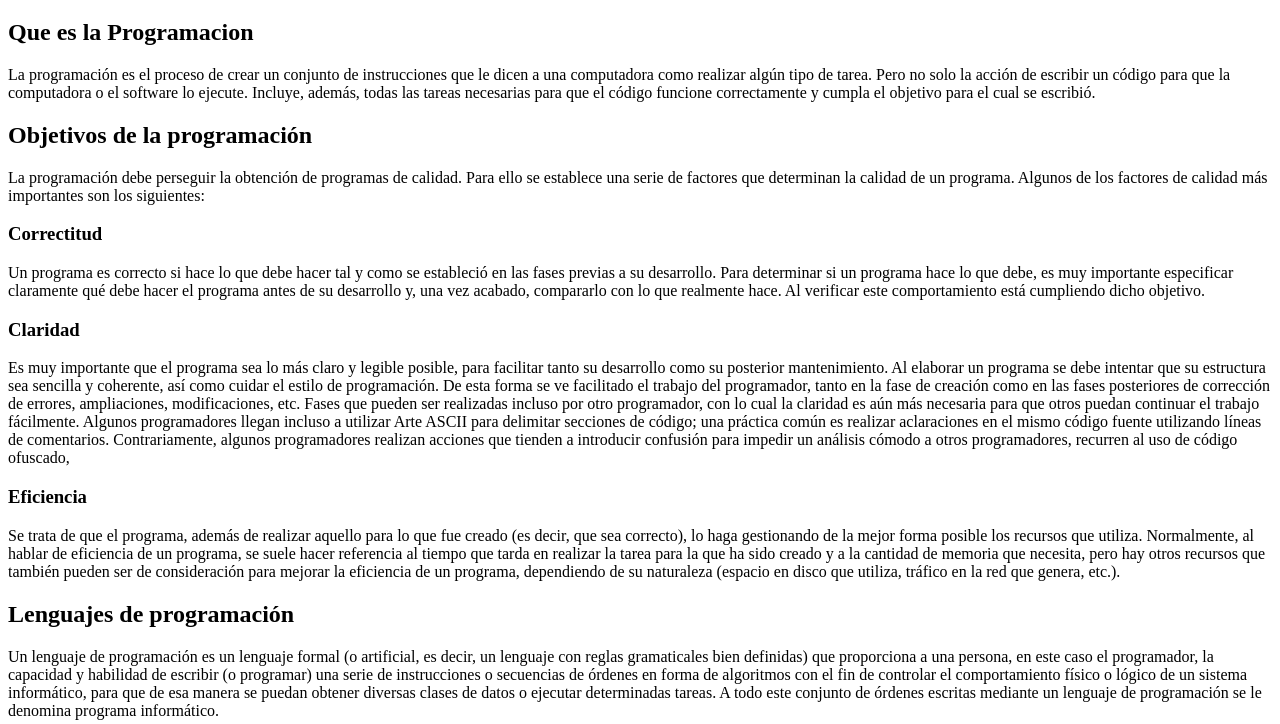
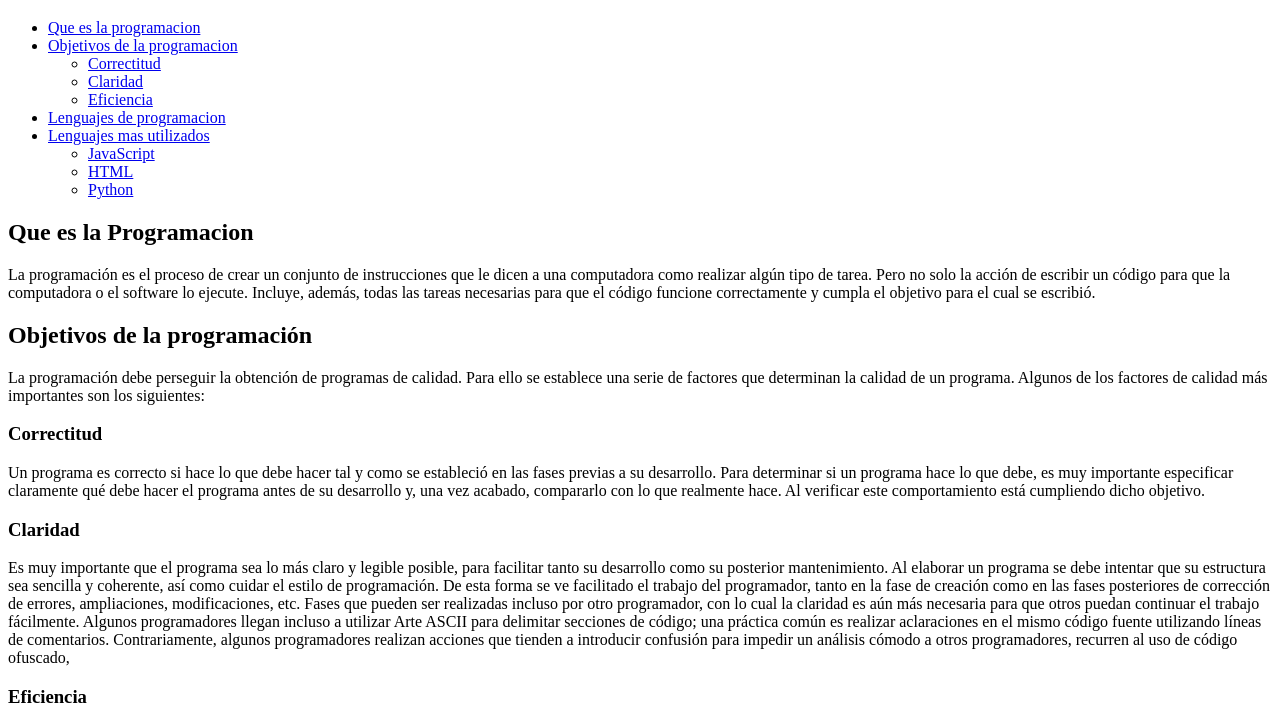
Before and after one commit to lisandrot10/html-practicas, a plain HTML site: page index.html in a window 1280 px wide. Shown: the part 61-785 px from the top of the page. Drawn offline with Linux system fonts and the light colour scheme.

Commit message:
second commit

```diff
--- a/index.html
+++ b/index.html
@@ -8,7 +8,24 @@
   <body>
     <h1>Programacion</h1>
 
-    <h2>Que es la Programacion</h2>
+    <ul>
+      <li><a href="#Que es la programacion">Que es la programacion</a></li>
+      <li><a href="#Objetivos de la programacion">Objetivos de la programacion</a></li>
+<ul>
+  <li><a href="#Correctitud">Correctitud</a></li>
+  <li><a href="#Claridad">Claridad</a></li>
+  <li><a href="#Eficiencia">Eficiencia</a></li>
+</ul>
+<li><a href="#Lenguajes de programacion">Lenguajes de programacion</a></li>
+<li><a href="#Lenguajes mas utilizados">Lenguajes mas utilizados</a></li>
+<ul>
+  <li><a href="#JavaScript">JavaScript</a></li>
+  <li><a href="#HTML">HTML</a></li>
+  <li><a href="#Python">Python</a></li>
+</ul>
+    </ul>
+
+    <h2 id="Que es la programacion">Que es la Programacion</h2>
     <p>
       La programación es el proceso de crear un conjunto de instrucciones que le
       dicen a una computadora como realizar algún tipo de tarea. Pero no solo la
@@ -16,14 +33,14 @@
       ejecute. Incluye, además, todas las tareas necesarias para que el código
       funcione correctamente y cumpla el objetivo para el cual se escribió.
     </p>
-    <h2>Objetivos de la programación</h2>
+    <h2 id="Objetivos de la programacion">Objetivos de la programación</h2>
     <p>
       La programación debe perseguir la obtención de programas de calidad. Para
       ello se establece una serie de factores que determinan la calidad de un
       programa. Algunos de los factores de calidad más importantes son los
       siguientes:
     </p>
-    <h3>Correctitud</h3>
+    <h3 id="Correctitud">Correctitud</h3>
     <p>
       Un programa es correcto si hace lo que debe hacer tal y como se estableció
       en las fases previas a su desarrollo. Para determinar si un programa hace
@@ -32,7 +49,7 @@
       realmente hace. Al verificar este comportamiento está cumpliendo dicho
       objetivo.
     </p>
-    <h3>Claridad</h3>
+    <h3 id="Claridad">Claridad</h3>
     <p>
       Es muy importante que el programa sea lo más claro y legible posible, para
       facilitar tanto su desarrollo como su posterior mantenimiento. Al elaborar
@@ -49,7 +66,7 @@
       introducir confusión para impedir un análisis cómodo a otros
       programadores, recurren al uso de código ofuscado,
     </p>
-    <h3>Eficiencia</h3>
+    <h3 id="Eficiencia">Eficiencia</h3>
     <p>
       Se trata de que el programa, además de realizar aquello para lo que fue
       creado (es decir, que sea correcto), lo haga gestionando de la mejor forma
@@ -60,7 +77,7 @@
       mejorar la eficiencia de un programa, dependiendo de su naturaleza
       (espacio en disco que utiliza, tráfico en la red que genera, etc.).
     </p>
-    <h2>Lenguajes de programación</h2>
+    <h2 id="Lenguajes de programacion">Lenguajes de programación</h2>
     <p>
       Un lenguaje de programación es un lenguaje formal (o artificial, es decir,
       un lenguaje con reglas gramaticales bien definidas) que proporciona a una
@@ -72,20 +89,20 @@
       órdenes escritas mediante un lenguaje de programación se le denomina
       programa informático.
     </p>
-    <h2>Lenguajes mas utilizados</h2>
-    <h3>JavaScript</h3>
+    <h2 id="Lenguajes mas utilizados">Lenguajes mas utilizados</h2>
+    <h3 id="JavaScript">JavaScript</h3>
     <p>
       JavaScript, que se utiliza en desarrollo web, desarrollo de videojuegos,
       aplicaciones móviles y construcción de servidores web, sigue siendo
       entonces el lenguaje de programación más utilizado en la actualidad, en
       todo el mundo.
     </p>
-    <h3>HTML</h3>
+    <h3 id="HTML">HTML</h3>
     <p>
       HTML es la sigla del inglés HyperText Markup Language (lenguaje de marcado
       de hipertexto) y refiere al lenguaje de marcado para la elaboración de
       páginas web.
-      <h3>Python</h3>
+      <h3 id="Python">Python</h3>
       <p>Python es otro lenguaje de programación para propósitos generales, el cual permite a los desarrolladores utilizar varios estilos de programación diferentes al crear programas. Se emplea para el desarrollo de Back end, ciencia de datos y desarrollo de aplicaciones.
       </p>
     </p>
```
